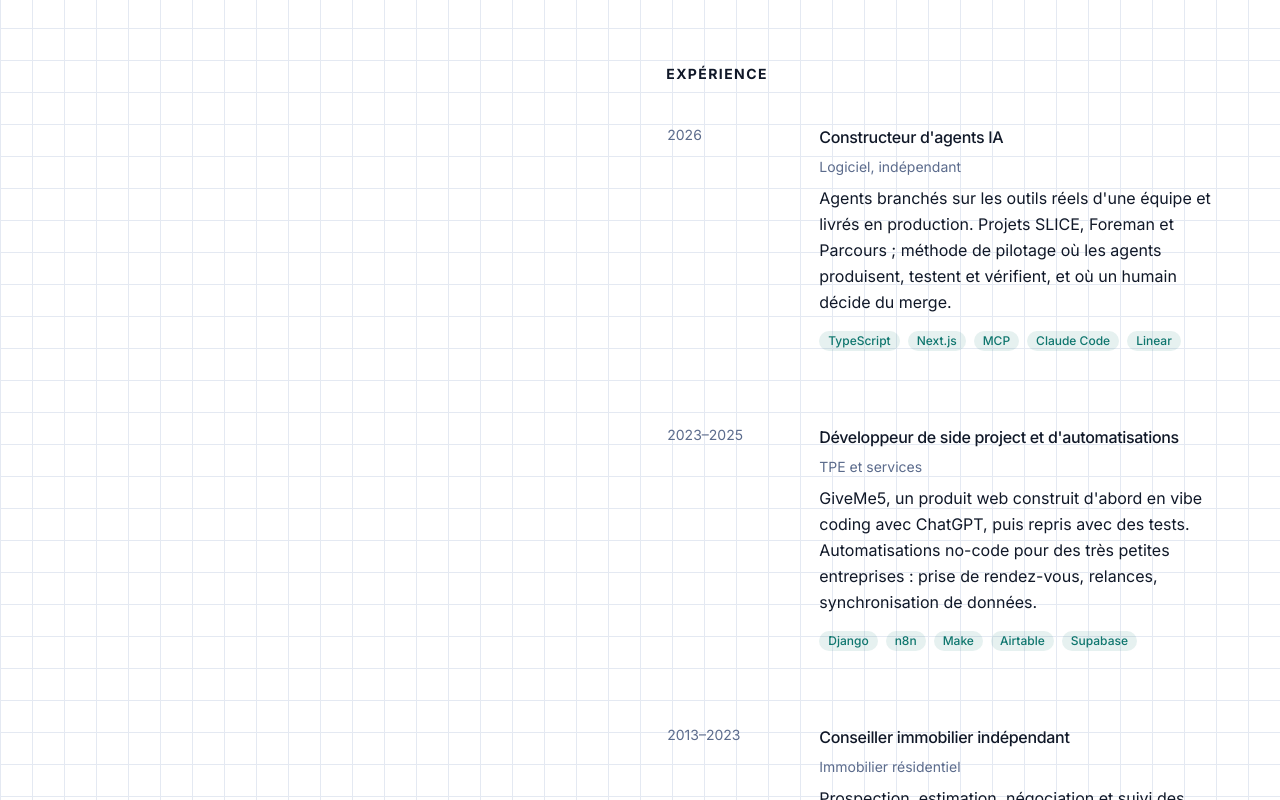
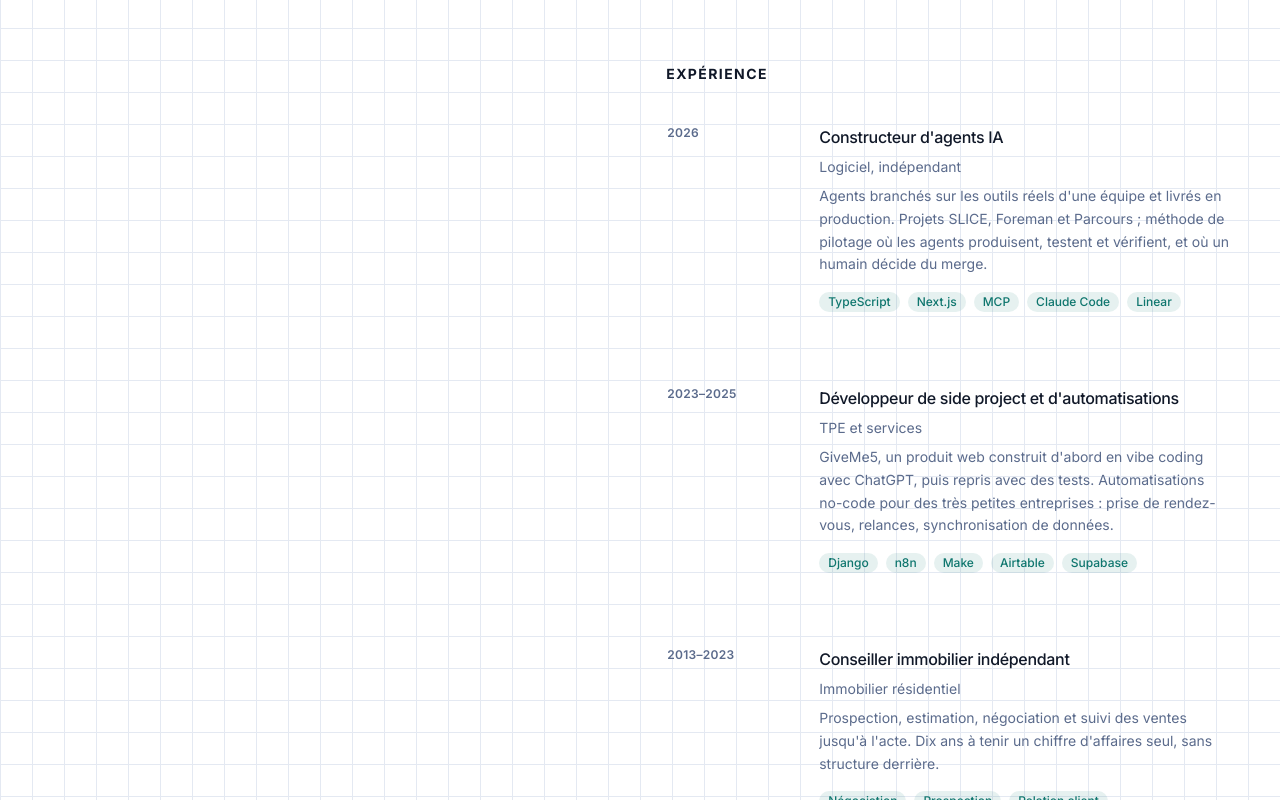
Before and after one commit to cedricgicquiaud/cedricgicquiaud.github.io, a Next.js app: page / in a window 1280 px wide. Shown: the part 740-1540 px from the top of the page. Built offline with nearby package versions, Linux system fonts and the light colour scheme.

Commit message:
feat: model typography on Experience entries (GREEN)

```diff
--- a/components/experience.tsx
+++ b/components/experience.tsx
@@ -12,11 +12,11 @@ export function Experience() {
           {experience.blocs.map((bloc) => (
             <li key={bloc.periode}>
               <article className="group/item -mx-4 grid gap-2 rounded-lg border border-transparent p-4 transition-colors hover:border-border hover:bg-accent/50 focus-within:border-border focus-within:bg-accent/50 sm:grid-cols-[8rem_1fr] sm:gap-6 lg:group-hover/list:opacity-50 lg:hover:!opacity-100">
-                <p className="text-sm text-muted-foreground">{bloc.periode}</p>
+                <p className="text-xs font-semibold uppercase tracking-wide text-muted-foreground">{bloc.periode}</p>
                 <div className="space-y-2">
-                  <h3 className="font-medium group-hover/item:text-cyber group-focus-within/item:text-cyber">{bloc.role}</h3>
+                  <h3 className="text-base font-medium group-hover/item:text-cyber group-focus-within/item:text-cyber">{bloc.role}</h3>
                   <p className="text-sm text-muted-foreground">{bloc.secteur}</p>
-                  <p className="text-base leading-relaxed">{bloc.description}</p>
+                  <p className="text-sm leading-relaxed text-muted-foreground">{bloc.description}</p>
                   <ul className="flex flex-wrap gap-2 pt-1">
                     {bloc.tags.map((tag) => (
                       <li key={tag}>
```
Also changed, not shown: 1 other file (tests, documents, lock files or other folders).
